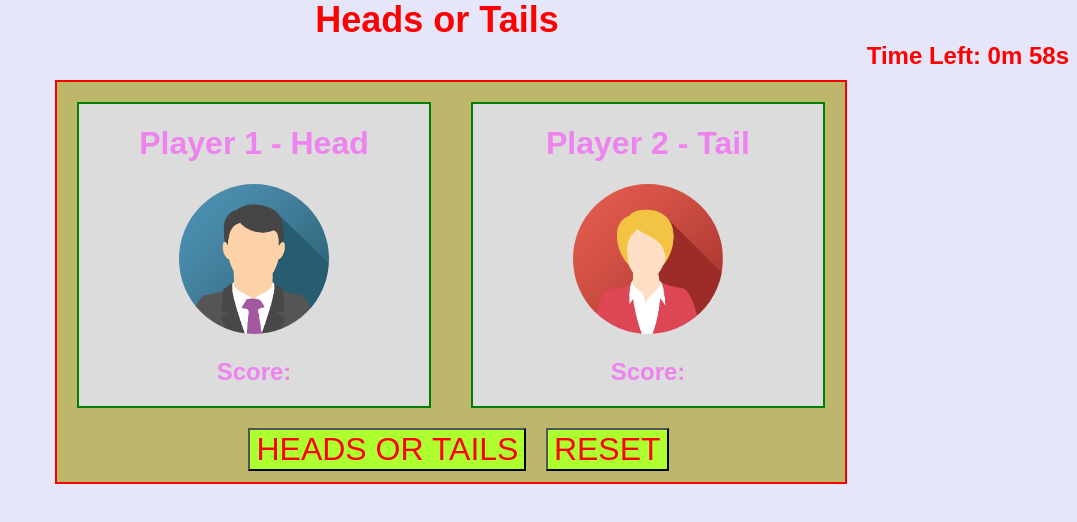
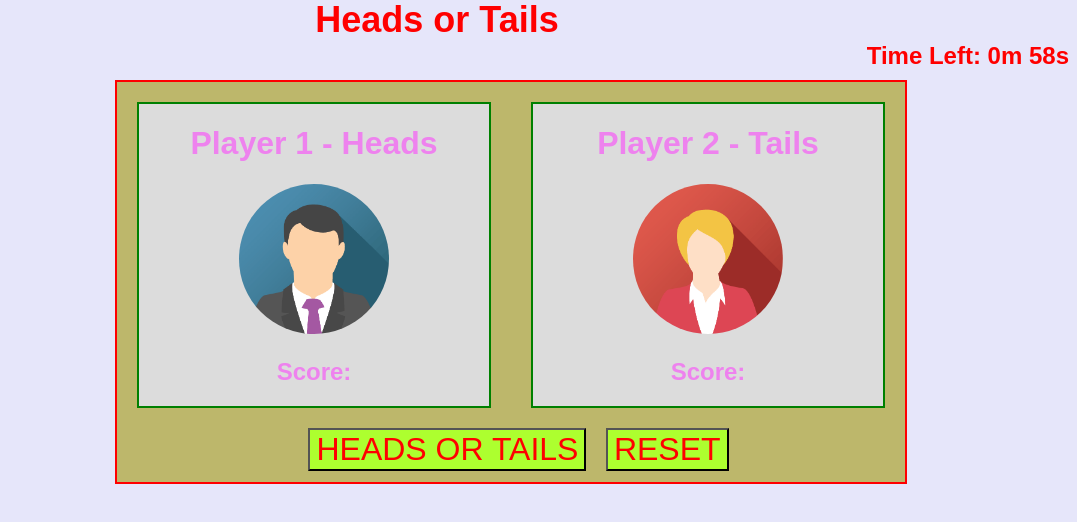
Before and after one commit to Nasir-Raza/JS-Assignment-13, a plain HTML site: page index.html in a window 1280 px wide. Both pictures are taken after a click on the button "RESET". Shown: the whole page, without its empty margins (203-1280 px from the left). Drawn offline with Linux system fonts and the light colour scheme.

Commit message:
Third commit to JS-Assignment-13 Head and Tail count game.

```diff
--- a/app.js
+++ b/app.js
@@ -52,14 +52,14 @@ function resetGame() {
     user1 = Math.floor(Math.random() * (1 + 1));
     if (user1 === 0) {
         console.log("user1 -> Head");
-        document.getElementById("user1").innerText = "Player 1 - Head"
+        document.getElementById("user1").innerText = "Player 1 - Heads"
         user2 = 1;
-        document.getElementById("user2").innerText = "Player 2 - Tail"
+        document.getElementById("user2").innerText = "Player 2 - Tails"
     }
     else {
-        document.getElementById("user1").innerText = "Player 1 - Tail"
+        document.getElementById("user1").innerText = "Player 1 - Tails"
         user2 = 0;
-        document.getElementById("user2").innerText = "Player 2 - Head"
+        document.getElementById("user2").innerText = "Player 2 - Heads"
         console.log("user1 -> Tail");
     }
     timerStop();
--- a/style.css
+++ b/style.css
@@ -34,7 +34,7 @@ button {
 
 .main {
     margin-top: 5px;
-    margin-left: 250px;
+    margin-left: 310px;
     width: 788px;
     height: 400px;
     border: 2px solid red;
```
